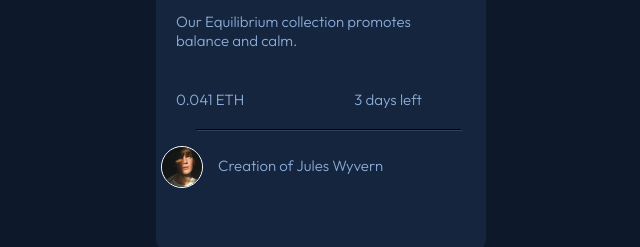
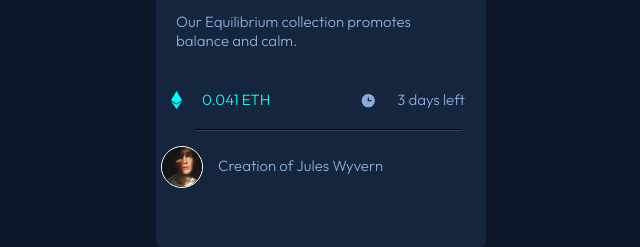
Before and after one commit to Ginsengs/FrontendMentor-NFTpreview, a plain HTML site: page index.html in a window 1280 px wide. Shown: the part 466-713 px from the top of the page, without its empty margins (319-959 px from the left). Drawn offline with Linux system fonts and the light colour scheme.

Commit message:
Add Changes

```diff
--- a/index.html
+++ b/index.html
@@ -27,7 +27,15 @@
 
   <p>Our Equilibrium collection promotes balance and calm.</p>
 <div class="eth">
-  <p>0.041 ETH</p> <p>3 days left</p>
+  <div class="left">
+    <img src="images/icon-ethereum.svg" alt="">
+    <p> 0.041 ETH</p>
+  </div>
+  <div class="right">
+    <img src="images/icon-clock.svg" alt="">
+    <p> 3 days left</p>
+  </div>
+
 </div>
 <hr>
   <div class="avatar">
--- a/styles/styles.css
+++ b/styles/styles.css
@@ -62,12 +62,38 @@ h1  {
 .eth {
     display: flex;
     gap: 70px;
+    margin-left: 15px;
 }
 
+.left {
+    display: flex;
+}
+
+
+.right {
+    display: flex;
+}
+
+/* this prevents the images fromt stretching out in a flexbox */
+.right img {
+    align-self: center;
+}
+.left img {
+    align-self: center;
+
+}
+
+.left p {
+    color: hsl(178, 100%, 50%);
+}
 
 
 p {
     font-size: 18px;
+}
+
+.eth img {
+    padding-top: 1px;
 }
 
 hr {
```
